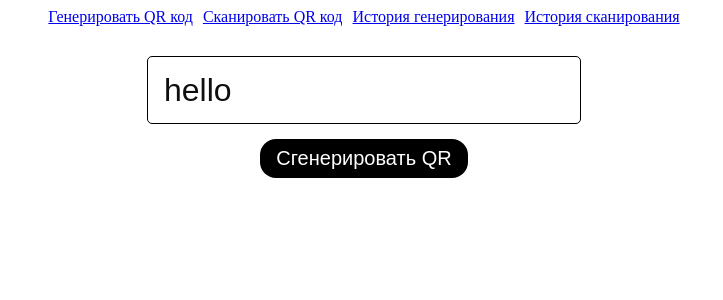
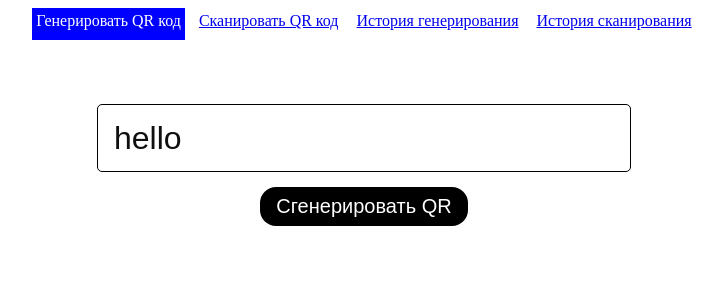
Before and after one commit to alexz60/qr-code, a React (Vite) app: page /qr-code/generate in a window 1280 px wide. Shown: the top 300 px of the page, without its empty margins (276-999 px from the left). Built offline with nearby package versions, Linux system fonts and the light colour scheme.

Commit message:
release_v1_0

```diff
--- a/src/Layout.jsx
+++ b/src/Layout.jsx
@@ -2,18 +2,18 @@ import { Route, Routes } from "react-router-dom";
 import { Navigation } from "./components/Navigation/Navigation";
 import { QrCodeGenerator } from "./components/Generate/QrCodeGenerator";
 import { QrCodeScanner } from "./components/Scan/QrCodeScanner";
-import { GenerateHistory } from "./components/GenerateHistory/GenerateHistory";
-import { ScanHistory } from "./components/ScanHistory/ScanHistory";
+import { History } from "./components/History/History";
+import { GENERATE_DATA, SCAN_DATA } from "./constants";
 
 export const Layout = () => {
     return (
     <div>
       <Navigation />
       <Routes>
-        <Route path="/qr-code/generate" element={<QrCodeGenerator />} />
-        <Route path="/qr-code/scan" element={<QrCodeScanner />} />
-        <Route path="/qr-code/generateHistory" element={<GenerateHistory />} />
-        <Route path="/qr-code/scanHistory" element={<ScanHistory />} />
+        <Route path="/generate" element={<QrCodeGenerator />} />
+        <Route path="/scan" element={<QrCodeScanner />} />
+        <Route path="/generateHistory" element={<History key_data={GENERATE_DATA} />} />
+        <Route path="/scanHistory" element={<History key_data={{SCAN_DATA}} />} />
       </Routes>
     </div>
   )
--- a/src/components/Generate/qrCodeGenerator.module.css
+++ b/src/components/Generate/qrCodeGenerator.module.css
@@ -11,12 +11,13 @@
 }
 
 .input {
-    margin-top: 30px;
+    margin-top: 3rem;
     border-radius: 5px;
     border: .5px solid black;
     color: #0f0f0f;
     background: white;
-    width: 400px;
+    width: 500px;
+    max-width: 90vw;
     height: 50px;
     padding: 8px 16px;
     font-size: 32px;
--- a/src/components/GenerateHistory/GenerateHistory.jsx
+++ b/src/components/History/History.jsx
@@ -1,13 +1,12 @@
-import { GENERATE_DATA } from "../../constants"
-import s from './generateHistory.module.css'
+import "../../constants.js"
+import s from './history.module.css'
 import {QRCodeSVG} from 'qrcode.react'
 
-export const GenerateHistory = () => {
-    const data = JSON.parse(localStorage.getItem(GENERATE_DATA) || '[]')
+export const History = ({key_data}) => {
+    const data = JSON.parse(localStorage.getItem(key_data) || '[]')
 
     return (
         <div className={s.container}>
-            <h3 className={s.header} >История генерирования</h3>
             {data.map((text) =>
                 <>
                     <p className={s.item} key={text}>
--- a/src/components/GenerateHistory/generateHistory.module.css
+++ b/src/components/History/history.module.css
@@ -1,4 +1,7 @@
 .container {
+    max-height: calc(97vh - 4rem);
+    overflow-y: auto;
+    margin-top: 1rem;
     display: flex;
     flex-direction: column;
     justify-content: center;
@@ -11,6 +14,8 @@
     padding-left: 5px;
 }
 
-.header {
-    margin-top: 2rem;
+@media (max-width: 768px) {
+    .container {
+        max-height: calc(97vh - 11rem);
+    }
 }
--- a/src/components/Navigation/Navigation.jsx
+++ b/src/components/Navigation/Navigation.jsx
@@ -1,13 +1,13 @@
-import { Link } from "react-router-dom"
+import { NavLink } from "react-router-dom"
 import s from './Navigation.module.css'
 
 export const Navigation = () => {
     return (
         <nav className={s.container}>
-            <Link to="/qr-code/generate" >Генерировать QR код</Link>
-            <Link to="/qr-code/scan" >Сканировать QR код</Link>
-            <Link to="/qr-code/generateHistory" >История генерирования</Link>
-            <Link to="/qr-code/scanHistory" >История сканирования</Link>
+            <NavLink className={(navData) => navData.isActive ? [s.item, s.active].join(' ') : s.item} to="/generate" >Генерировать QR код</NavLink>
+            <NavLink className={(navData) => navData.isActive ? [s.item, s.active].join(' ') : s.item} to="/scan" >Сканировать QR код</NavLink>
+            <NavLink className={(navData) => navData.isActive ? [s.item, s.active].join(' ') : s.item} to="/generateHistory" >История генерирования</NavLink>
+            <NavLink className={(navData) => navData.isActive ? [s.item, s.active].join(' ') : s.item} to="/scanHistory" >История сканирования</NavLink>
         </nav>
     )
 }
--- a/src/components/Navigation/Navigation.module.css
+++ b/src/components/Navigation/Navigation.module.css
@@ -1,5 +1,26 @@
 .container {
     display: flex;
+    height: 2rem;
     justify-content: center;
+    margin-bottom: 1rem;
     gap: 10px;
 }
+
+.item {
+    padding: 4px;
+}
+
+.item.active {
+    text-decoration: none;
+    cursor: default;
+    color: white;
+    background: blue;
+}
+
+@media (max-width: 768px) {
+    .container {
+        flex-direction: column;
+        align-items: center;
+        height: 9rem;
+    }
+}
--- a/src/components/Scan/qrCodeScanner.module.css
+++ b/src/components/Scan/qrCodeScanner.module.css
@@ -4,7 +4,7 @@
     align-items: center;
     flex-direction: column;
     gap: 10px;
-    height: 100vh;
+    margin-top: 30px;
 }
 
 .result {
--- a/src/components/ScanHistory/ScanHistory.jsx
+++ /dev/null
@@ -1,21 +0,0 @@
-import {SCAN_DATA} from '../../constants'
-import s from './scanHistory.module.css'
-import {QRCodeSVG} from 'qrcode.react'
-
-export const ScanHistory = () => {
-    const data = JSON.parse(localStorage.getItem(SCAN_DATA) || '[]')
-
-    return (
-        <div className={s.container}>
-            <h3 className={s.header} >История сканирования</h3>
-            {data.map((text) =>
-                <>
-                    <p className={s.item} key={text}>
-                        {text}
-                        <QRCodeSVG className={s.item} size='36' value={text} />
-                    </p>
-                </>
-        )}
-        </div>
-    )
-}
--- a/src/components/ScanHistory/scanHistory.module.css
+++ /dev/null
@@ -1,16 +0,0 @@
-.container {
-    display: flex;
-    flex-direction: column;
-    justify-content: center;
-    align-items: center;
-    gap: 5px;
-}
-
-.item {
-    font-size: 1.2rem;
-    padding-left: 5px;
-}
-
-.header {
-    margin-top: 2rem;
-}
--- a/src/main.jsx
+++ b/src/main.jsx
@@ -3,7 +3,7 @@ import {BrowserRouter} from "react-router-dom"
 import { Layout } from './Layout'
 
 createRoot(document.getElementById('root')).render(
-  <BrowserRouter>
+  <BrowserRouter basename='/qr-code'>
     <Layout />
   </BrowserRouter>
 )
```
